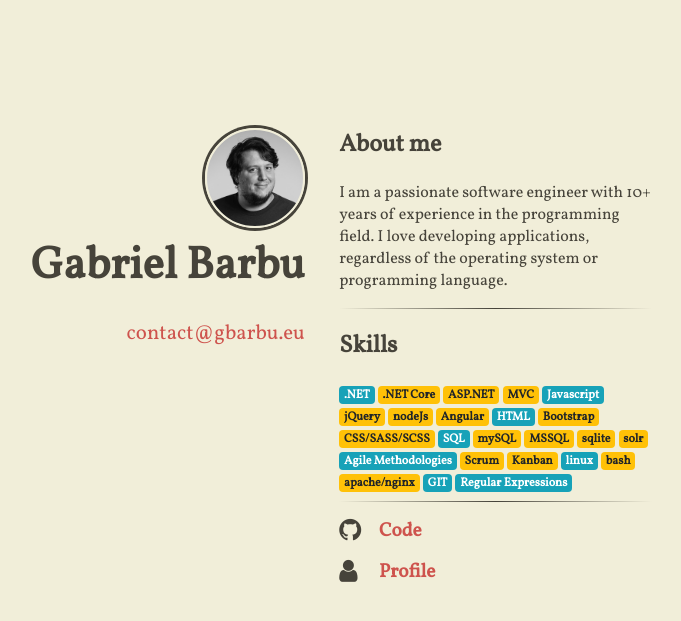
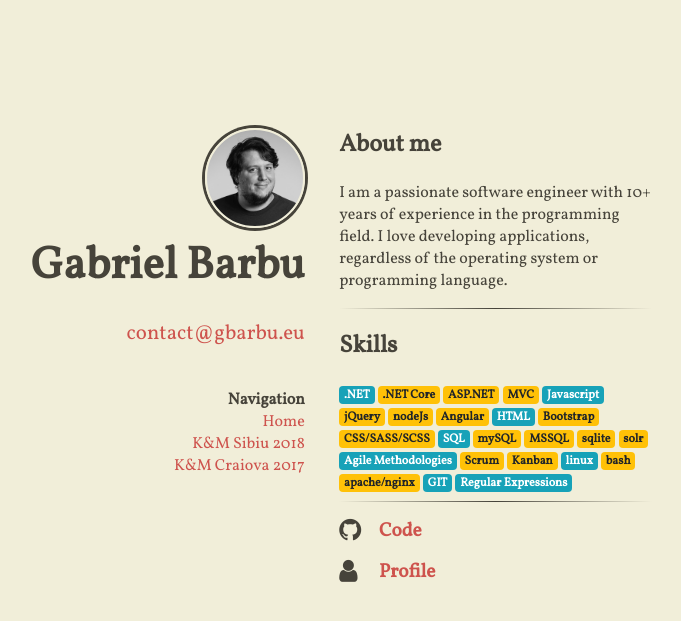
Before and after one commit to bibistroc/bibistroc.github.io, a Jekyll site: the page built from index.html, in a window 1280 px wide. Shown: the top 621 px of the page, without its empty margins (328-1009 px from the left). Built offline with Jekyll 4.4.1, drawn with Linux system fonts in a browser that asks for light colours; nearby versions of some CDN libraries.

```diff
--- a/_config.yml
+++ b/_config.yml
@@ -10,15 +10,14 @@ compass:
   author: "Gabriel Barbu"
   # tagline will appear under the title (optional)
   tagline: "<a href='mailto:contact@gbarbu.eu'>contact@gbarbu.eu</a>"
-  # if include_content is true, the contents of the content.html include will be
-  # added right above the generated item list, if present
-  include_content: true
-  # if include_analytics is true, the content of the analytics.html include will
-  # be added at the end of the <head> section. You can add your Google Analytics
-  # Tracking Code to that file.
-  include_analytics: false
   # Twitter @username (as defined by the Twitter Card specs)
   twitter: "bibistroc"
+
+links:
+  - text: "K&M Sibiu 2018"
+    url: /conferences/kmSibiu2018
+  - text: "K&M Craiova 2017"
+    url: /conferences/kmCraiova2017
 
 # exclude
 exclude: ["CNAME", "Gemfile", "Gemfile.lock", "LICENSE", "README.md"]
--- a/_includes/analytics.html
+++ /dev/null
@@ -1,2 +0,0 @@
-<!-- Here you can add your Google Analytics Tracking code. If you do so, do not
-forget to set the include_analytics attribute to true on the _config.yml file -->
--- a/_includes/content.html
+++ /dev/null
@@ -1,43 +0,0 @@
-<h2>About me</h2>
-<p>I am a passionate software engineer with 10+ years of experience in the programming field. I love developing applications, regardless of the operating system or programming language.</p>
-
-<hr />
-
-<h2>Skills</h2>
-<span class="badge badge-pill badge-info">.NET</span>
-<span class="badge badge-pill badge-warning">.NET Core</span>
-<span class="badge badge-pill badge-warning">ASP.NET</span>
-<span class="badge badge-pill badge-warning">MVC</span>
-<span class="badge badge-pill badge-info">Javascript</span>
-<span class="badge badge-pill badge-warning">jQuery</span>
-<span class="badge badge-pill badge-warning">nodeJs</span>
-<span class="badge badge-pill badge-warning">Angular</span>
-<span class="badge badge-pill badge-info">HTML</span>
-<span class="badge badge-pill badge-warning">Bootstrap</span>
-<span class="badge badge-pill badge-warning">CSS/SASS/SCSS</span>
-<span class="badge badge-pill badge-info">SQL</span>
-<span class="badge badge-pill badge-warning">mySQL</span>
-<span class="badge badge-pill badge-warning">MSSQL</span>
-<span class="badge badge-pill badge-warning">sqlite</span>
-<span class="badge badge-pill badge-warning">solr</span>
-<span class="badge badge-pill badge-info">Agile Methodologies</span>
-<span class="badge badge-pill badge-warning">Scrum</span>
-<span class="badge badge-pill badge-warning">Kanban</span>
-<span class="badge badge-pill badge-info">linux</span>
-<span class="badge badge-pill badge-warning">bash</span>
-<span class="badge badge-pill badge-warning">apache/nginx</span>
-<span class="badge badge-pill badge-info">GIT</span>
-<span class="badge badge-pill badge-info">Regular Expressions</span>
-
-<hr />
-
-<ul class="fa-ul main-list">
-  <li class="main-list-item">
-    <span class="fa fa-github fa-lg main-list-item-icon"></span>
-    <a href="https://github.com/bibistroc">Code</a>
-  </li>
-  <li class="main-list-item">
-    <span class="fa fa-user fa-lg main-list-item-icon"></span>
-    <a href="https://www.linkedin.com/in/bibistroc">Profile</a>
-  </li>
-</ul>
--- a/_includes/head.html
+++ b/_includes/head.html
@@ -1,7 +1,7 @@
 <head>
   <meta http-equiv="content-type" content="text/html; charset=utf-8">
   <meta name="viewport" content="width=device-width, initial-scale=1.0">
-  <title>{% if site.compass.author %}{{ site.compass.author }} &#8226; {% endif %}{{ site.compass.tagline | strip_html }}</title>
+  <title>{% if site.compass.author %}{{ site.compass.author }} &#8226; {% endif %}{{ page.title }}</title>
 
   <link rel="apple-touch-icon" href="{{ site.baseurl }}{{ site.compass.logo }}"/>
   <link rel="shortcut icon" sizes="16x16 24x24 32x32 48x48 64x64" href="{{ site.url }}{{ site.baseurl }}/favicon.ico" />
--- a/_layouts/base.html
+++ b/_layouts/base.html
@@ -3,7 +3,36 @@
   {% include head.html %}
   <body>
 
-  {{ content }}
+    <div class="wrapper">
+      <header>
+          {% if site.compass.logo %}
+          <div class="logo-container">
+            <a class="logo" href="{{ page.baseurl }}" style="background-image: url('{{ site.baseurl }}{{ site.compass.logo }}')"></a>
+          </div>
+          {% endif %}
+
+          {% if site.compass.author %}
+          <div class="author-container"><h1>{{ site.compass.author }}</h1></div>
+          {% endif %}
+
+          {% if site.compass.tagline %}
+          <div class="tagline-container"><p>{{ site.compass.tagline }}</p></div>
+          {% endif %}
+
+          <ul class="sidebar-nav">
+            <strong>Navigation</strong>
+            <li><a href="/">Home</a></li>
+            {% for link in site.links %}
+              <li><a class="sidebar-link" href="{{ link.url }}">{{ link.text }}</a></li>
+            {% endfor %}
+          </ul>
+      </header>
+      <main>
+        <div class="content">
+          {{ content }}
+        </div>
+      </main>
+    </div>
 
   </body>
 </html>
--- a/assets/main.scss
+++ b/assets/main.scss
@@ -176,3 +176,23 @@ footer {
     vertical-align: baseline;
     border-radius: .25rem;
 }
+
+.sidebar-nav {
+	list-style: none;
+}
+
+.video-container {
+	position:relative;
+	padding-bottom:56.25%;
+	padding-top:30px;
+	height:0;
+	overflow:hidden;
+}
+
+.video-container iframe, .video-container object, .video-container embed {
+	position:absolute;
+	top:0;
+	left:0;
+	width:100%;
+	height:100%;
+}
--- a/index.html
+++ b/index.html
@@ -1,27 +1,47 @@
 ---
 layout: base
+title: Homepage
 ---
-<div class="wrapper">
-    <header>
-        {% if site.compass.logo %}
-        <div class="logo-container">
-          <a class="logo" href="{{ page.baseurl }}" style="background-image: url('{{ site.baseurl }}{{ site.compass.logo }}')"></a>
-        </div>
-        {% endif %}
+<h2>About me</h2>
+<p>I am a passionate software engineer with 10+ years of experience in the programming field. I love developing applications, regardless of the operating system or programming language.</p>
 
-        {% if site.compass.author %}
-        <div class="author-container"><h1>{{ site.compass.author }}</h1></div>
-        {% endif %}
+<hr />
 
-        {% if site.compass.tagline %}
-        <div class="tagline-container"><p>{{ site.compass.tagline }}</p></div>
-        {% endif %}
-    </header>
-    <main>
-      {% if site.compass.include_content %}
-      <div class="content">
-        {% include content.html %}
-      </div>
-      {% endif %}
-    </main>
-</div>
+<h2>Skills</h2>
+<span class="badge badge-pill badge-info">.NET</span>
+<span class="badge badge-pill badge-warning">.NET Core</span>
+<span class="badge badge-pill badge-warning">ASP.NET</span>
+<span class="badge badge-pill badge-warning">MVC</span>
+<span class="badge badge-pill badge-info">Javascript</span>
+<span class="badge badge-pill badge-warning">jQuery</span>
+<span class="badge badge-pill badge-warning">nodeJs</span>
+<span class="badge badge-pill badge-warning">Angular</span>
+<span class="badge badge-pill badge-info">HTML</span>
+<span class="badge badge-pill badge-warning">Bootstrap</span>
+<span class="badge badge-pill badge-warning">CSS/SASS/SCSS</span>
+<span class="badge badge-pill badge-info">SQL</span>
+<span class="badge badge-pill badge-warning">mySQL</span>
+<span class="badge badge-pill badge-warning">MSSQL</span>
+<span class="badge badge-pill badge-warning">sqlite</span>
+<span class="badge badge-pill badge-warning">solr</span>
+<span class="badge badge-pill badge-info">Agile Methodologies</span>
+<span class="badge badge-pill badge-warning">Scrum</span>
+<span class="badge badge-pill badge-warning">Kanban</span>
+<span class="badge badge-pill badge-info">linux</span>
+<span class="badge badge-pill badge-warning">bash</span>
+<span class="badge badge-pill badge-warning">apache/nginx</span>
+<span class="badge badge-pill badge-info">GIT</span>
+<span class="badge badge-pill badge-info">Regular Expressions</span>
+
+<hr />
+
+<ul class="fa-ul main-list">
+  <li class="main-list-item">
+    <span class="fa fa-github fa-lg main-list-item-icon"></span>
+    <a href="https://r.gbarbu.eu/Code" target="_blank">Code</a>
+  </li>
+  <li class="main-list-item">
+    <span class="fa fa-user fa-lg main-list-item-icon"></span>
+    <a href="https://r.gbarbu.eu/Profile" target="_blank">Profile</a>
+  </li>
+</ul>
```
Also changed, not shown: conferences/kmcraiova2017.html (added, +10 -0 lines), conferences/kmsibiu2018.html (added, +10 -0 lines).
